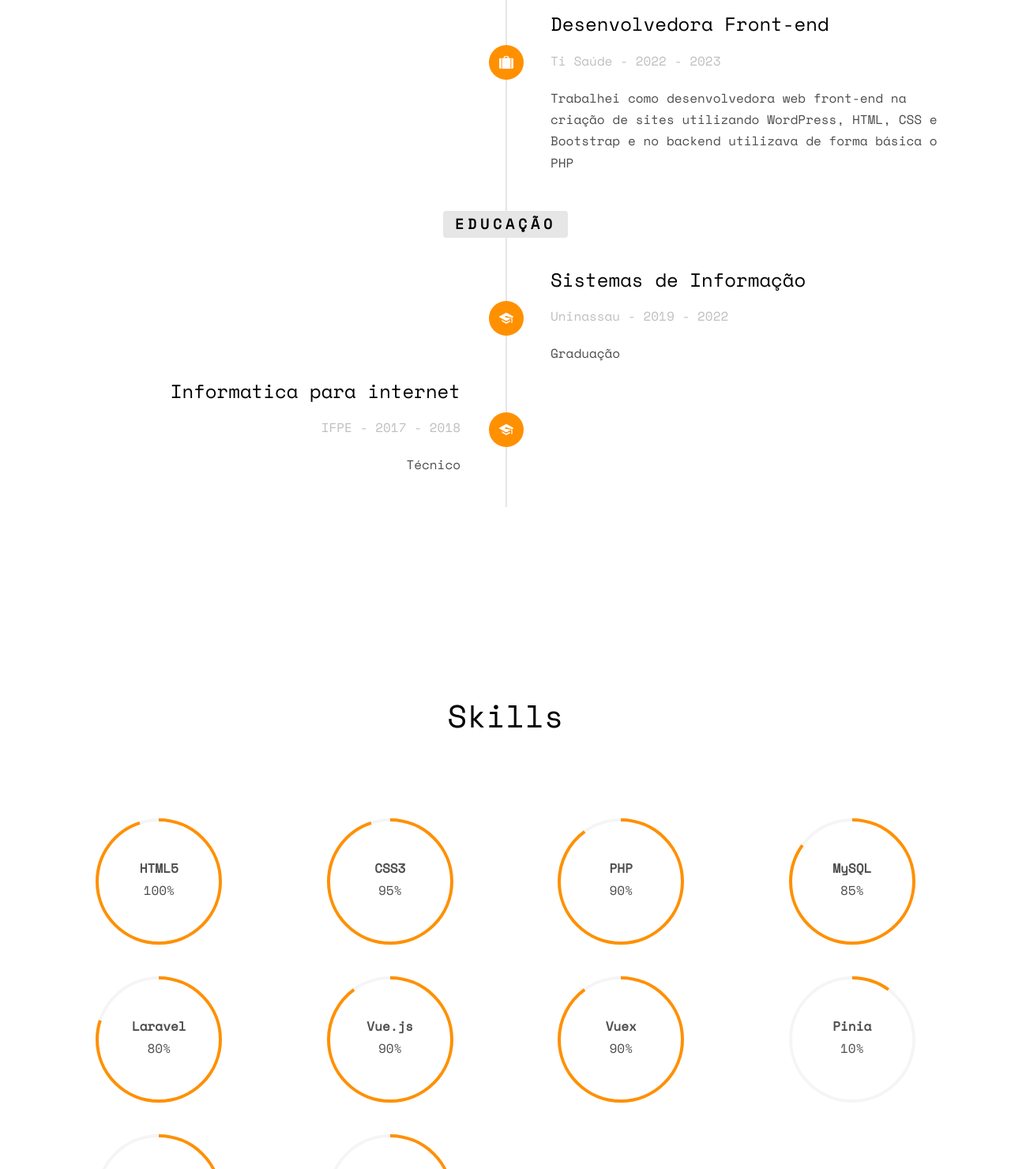
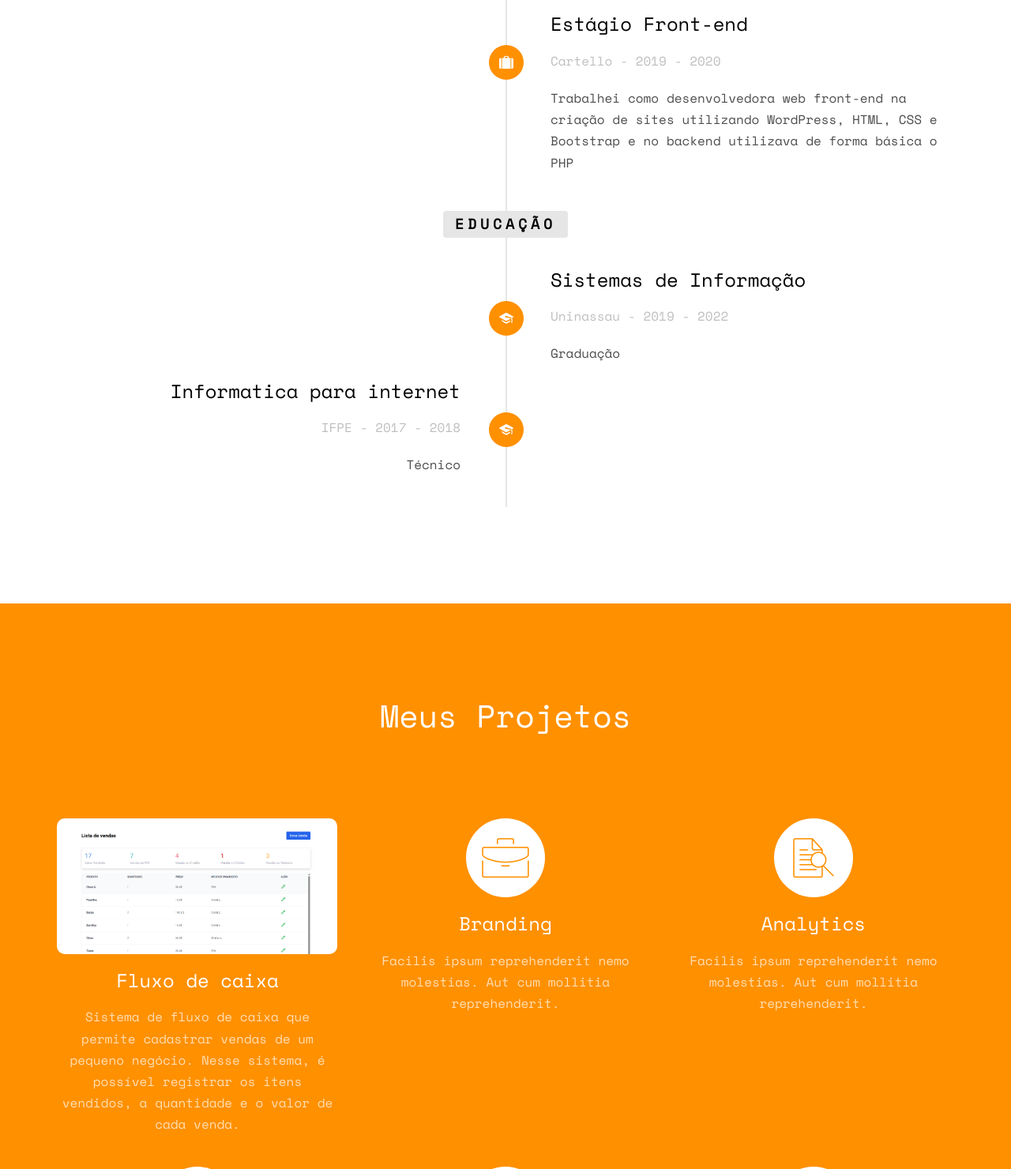
Before and after one commit to DudaFranca/curriculo, a plain HTML site: page index.html in a window 1280 px wide. Shown: the part 2629-4109 px from the top of the page at 79% size. Drawn offline with nearby package versions, Linux system fonts and the light colour scheme; some packages are replaced by stand-ins of ours; no server answers; files whose address does not match are found by name.

Commit message:
Ajustes nos dados da cartello

```diff
--- a/index.html
+++ b/index.html
@@ -1,16 +1,17 @@
 <!DOCTYPE HTML>
 <html>
+
 <head>
 	<meta charset="utf-8">
 	<meta http-equiv="X-UA-Compatible" content="IE=edge">
 	<title>Eduarda França</title>
 	<meta name="viewport" content="width=device-width, initial-scale=1">
 
-	<meta property="og:title" content=""/>
-	<meta property="og:image" content=""/>
-	<meta property="og:url" content=""/>
-	<meta property="og:site_name" content=""/>
-	<meta property="og:description" content=""/>
+	<meta property="og:title" content="" />
+	<meta property="og:image" content="" />
+	<meta property="og:url" content="" />
+	<meta property="og:site_name" content="" />
+	<meta property="og:description" content="" />
 	<meta name="twitter:title" content="" />
 	<meta name="twitter:image" content="" />
 	<meta name="twitter:url" content="" />
@@ -37,6 +38,7 @@
 	<![endif]-->
 
 </head>
+
 <body>
 
 	<div class="fh5co-loader"></div>
@@ -111,7 +113,9 @@
 					<div class="col-md-12 col-md-offset-0">
 						<ul class="timeline">
 							<li class="timeline-heading text-center animate-box">
-							<div><h3>Experiências de Trabalho</h3></div>
+								<div>
+									<h3>Experiências de Trabalho</h3>
+								</div>
 							</li>
 							<li class="animate-box timeline-unverted">
 								<div class="timeline-badge"><i class="icon-suitcase"></i></div>
@@ -153,8 +157,8 @@
 								<div class="timeline-badge"><i class="icon-suitcase"></i></div>
 								<div class="timeline-panel">
 									<div class="timeline-heading">
-									<h3 class="timeline-title">Desenvolvedora Front-end</h3>
-									<span class="company">Ti Saúde - 2022 - 2023</span>
+										<h3 class="timeline-title">Estágio Front-end</h3>
+										<span class="company">Cartello - 2019 - 2020</span>
 									</div>
 									<div class="timeline-body">
 										<p>Trabalhei como desenvolvedora web front-end na criação de sites utilizando WordPress, HTML, CSS e Bootstrap e no backend utilizava de forma básica o PHP</p>
@@ -164,7 +168,9 @@
 
 							<br>
 							<li class="timeline-heading text-center animate-box">
-							<div><h3>Educação</h3></div>
+								<div>
+									<h3>Educação</h3>
+								</div>
 							</li>
 							<li class="timeline-inverted animate-box">
 								<div class="timeline-badge"><i class="icon-graduation-cap"></i></div>
@@ -197,25 +203,27 @@
 		</div>
 
 
-	<!-- <div id="fh5co-features" class="animate-box">
+		<div id="fh5co-features" class="animate-box">
 			<div class="container">
 				<div class="services-padding">
 					<div class="row">
 						<div class="col-md-8 col-md-offset-2 text-center fh5co-heading">
-						<h2>My Services</h2>
+							<h2>Meus Projetos</h2>
 						</div>
 					</div>
 					<div class="row">
 						<div class="col-md-4 text-center">
+							<a href="https://github.com/DudaFranca/fluxodecaixa" target="_blank">
 								<div class="feature-left">
 									<span class="icon">
-								<i class="icon-paintbrush"></i>
+										<img src="images/fluxo.png" alt="" style="width: 355px; border-radius: 10px;">
 									</span>
 									<div class="feature-copy">
-								<h3>Web Design</h3>
-								<p>Facilis ipsum reprehenderit nemo molestias. Aut cum mollitia reprehenderit.</p>
+										<h3>Fluxo de caixa</h3>
+										<p>Sistema de fluxo de caixa que permite cadastrar vendas de um pequeno negócio. Nesse sistema, é possível registrar os itens vendidos, a quantidade e o valor de cada venda.</p>
 									</div>
 								</div>
+							</a>
 						</div>
 
 						<div class="col-md-4 text-center">
@@ -285,7 +293,7 @@
 					</div>
 				</div>
 			</div>
-	</div> -->
+		</div>
 
 		<div id="fh5co-skills" class="animate-box">
 			<div class="container">
@@ -566,4 +574,5 @@
 		<script src="js/main.js"></script>
 
 </body>
+
 </html>
```
Also changed, not shown: images/fluxo.png (added). Lines whose indentation alone changed are shown as unchanged.
